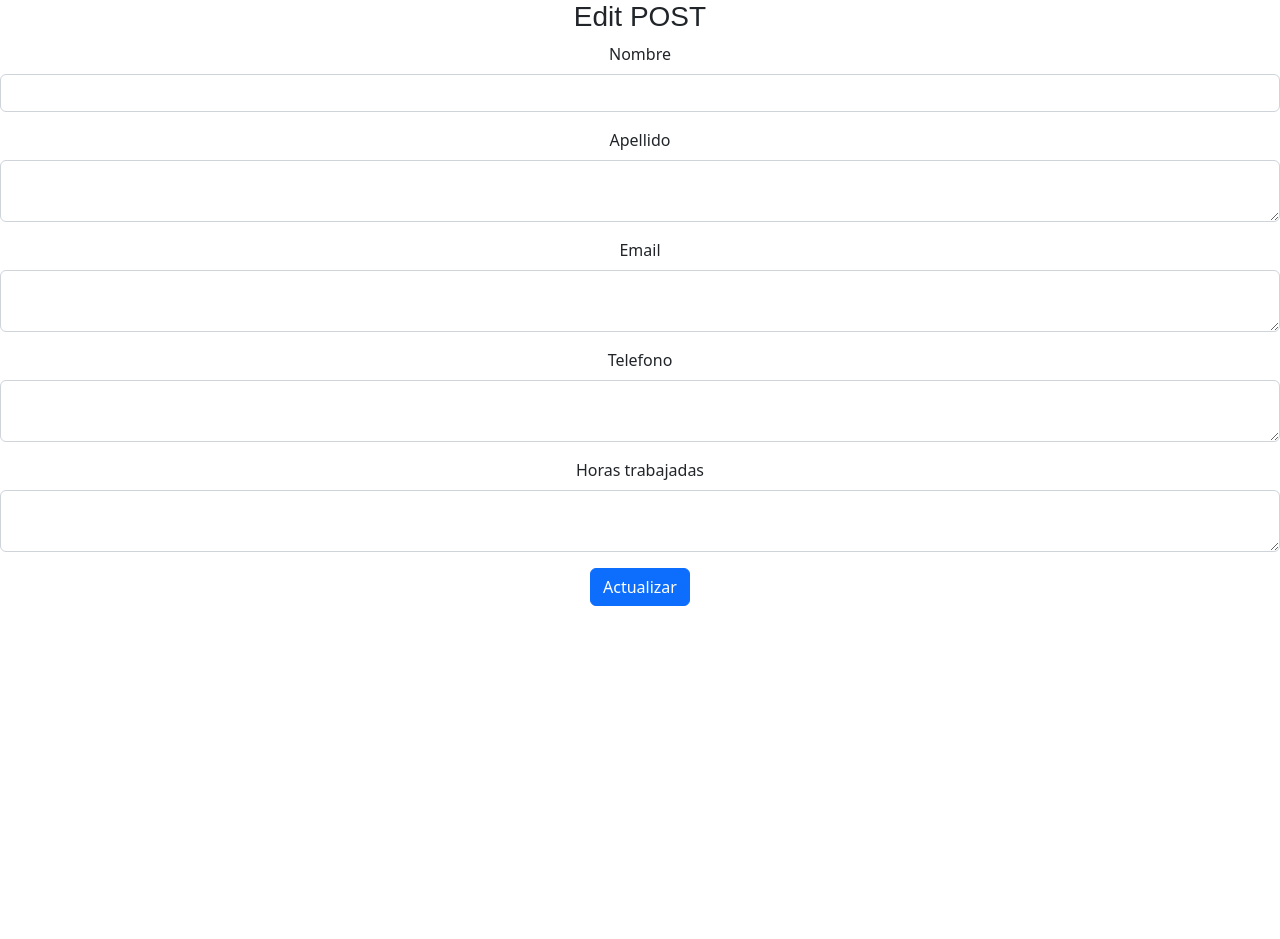
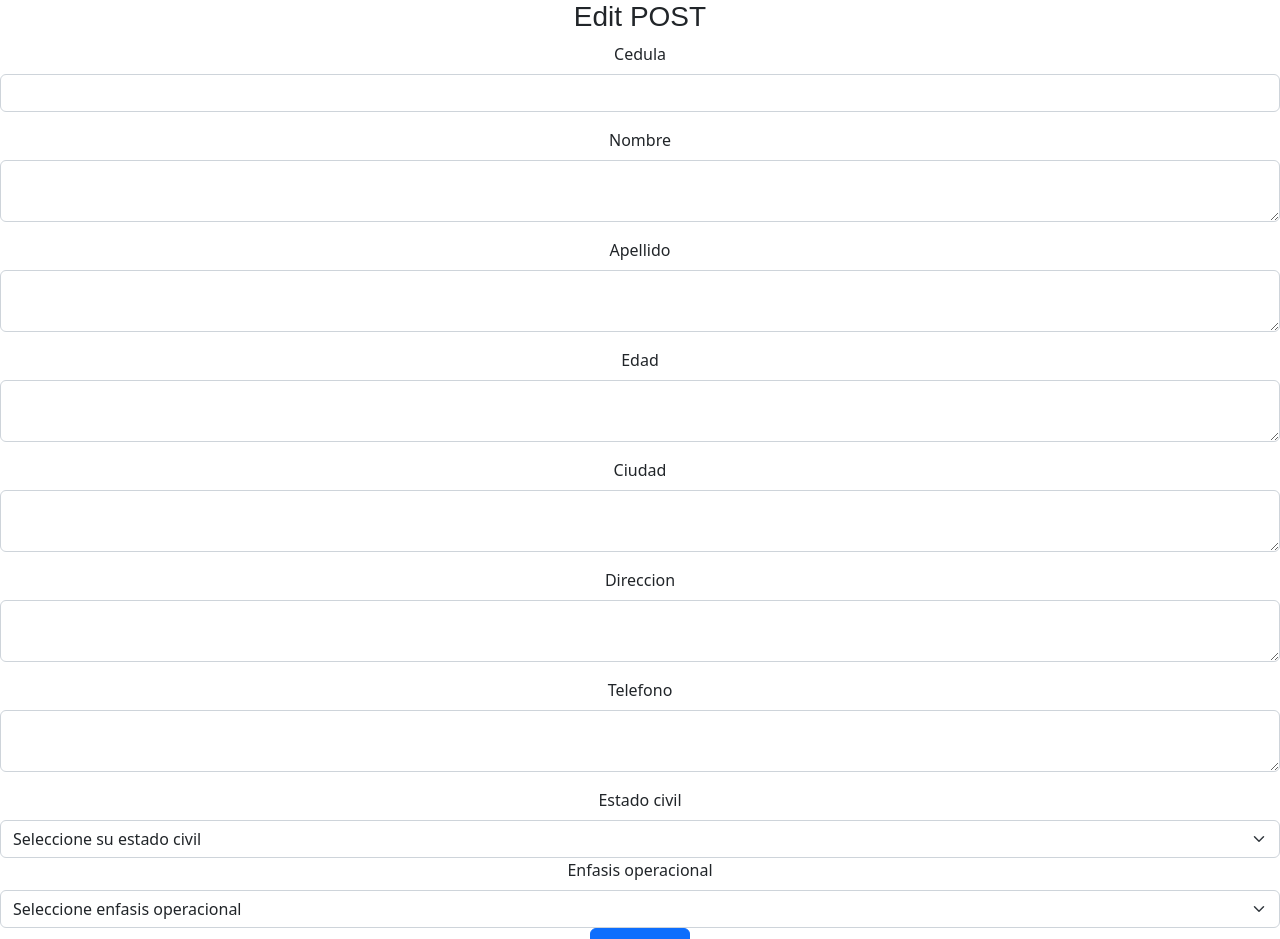
Before and after one commit to Johnhenao1999/front-end-markey, a React (Create React App) app: page /edit/1 in a window 1280 px wide. Shown: the top 939 px of the page. Before the commit the page ends 800 px from the top, so only its background shows below. Built offline with nearby package versions, Linux system fonts and the light colour scheme; no server answers.

Commit message:
Se realiza ajuste sobre el primer endpoint que es el de insertar un usuario, se crea ventana modal

```diff
--- a/src/usuarios/crearUsuarios.jsx
+++ b/src/usuarios/crearUsuarios.jsx
@@ -1,32 +1,56 @@
 import axios from 'axios'
 import { useState } from 'react'
 import { Link, useNavigate } from 'react-router-dom'
+import './usuarios.css'
 
 
 const URI = 'http://localhost:8000/holamundo/'
 
 const CompCreateUsuarios = () => {
-    const [nombre, setNombre] = useState('')
-    const [apellido, setApellido] = useState('')
-    const [email, setEmail] = useState('')
-    const [telefono, setTelefono] = useState('')
-    const [total_horas, setHorasTrabajadas] = useState('')
-    const [precio_hora, setPrecioHora] = useState('')
+    const [cedula, setCedula] = useState('');
+    const [nombre, setNombre] = useState('');
+    const [apellido, setApellido] = useState('');
+    const [ciudad, setCiudad] = useState('');
+    const [direccion, setDireccion] = useState('');
+    const [telefono, setTelefono] = useState('');
+    const [edad, setEdad] = useState('');
+    const [estado_civil, setEstadoCivil] = useState('');
+    const [enfasis_operacional, setEnfasisOperacional] = useState('');
+    const [showModal, setShowModal] = useState(false);
     const navigate = useNavigate();
 
     // Procedimiento para guardar ha un usuario
 
     const guardar = async (e) => {
-        e.preventDefault()
-        await axios.post(URI, { nombre: nombre, apellido: apellido, email: email, telefono: telefono, total_horas: total_horas, precio_hora: precio_hora })
-        navigate('/')
-    }
+        e.preventDefault();
+        await axios.post(URI, {
+            cedula,
+            nombre,
+            apellido,
+            ciudad,
+            direccion,
+            telefono,
+            edad,
+            estado_civil,
+            enfasis_operacional,
+        });
+        setShowModal(true);
+    };
     return (
         <div>
             <h3>Crear usuario</h3>
             <form onSubmit={guardar}>
                 <div className='cmp-container-crear-usuarios'>
                     <div>
+                        <label className='form-label'>Cedula</label>
+                        <input
+                            value={cedula}
+                            onChange={(e) => setCedula(e.target.value)}
+                            type="text"
+                            className='form-control'
+                        />
+                    </div>
+                    <div >
                         <label className='form-label'>Nombre</label>
                         <input
                             value={nombre}
@@ -35,7 +59,7 @@ const CompCreateUsuarios = () => {
                             className='form-control'
                         />
                     </div>
-                    <div >
+                    <div>
                         <label className='form-label'>Apellido</label>
                         <input
                             value={apellido}
@@ -45,10 +69,19 @@ const CompCreateUsuarios = () => {
                         />
                     </div>
                     <div>
-                        <label className='form-label'>Email</label>
+                        <label className='form-label'>Ciudad</label>
                         <input
-                            value={email}
-                            onChange={(e) => setEmail(e.target.value)}
+                            value={ciudad}
+                            onChange={(e) => setCiudad(e.target.value)}
+                            type="text"
+                            className='form-control'
+                        />
+                    </div>
+                    <div>
+                        <label className='form-label'>Direccion</label>
+                        <input
+                            value={direccion}
+                            onChange={(e) => setDireccion(e.target.value)}
                             type="text"
                             className='form-control'
                         />
@@ -63,29 +96,74 @@ const CompCreateUsuarios = () => {
                         />
                     </div>
                     <div>
-                        <label className='form-label'>Horas trabajadas</label>
+                        <label className='form-label'>Edad</label>
                         <input
-                            value={total_horas}
-                            onChange={(e) => setHorasTrabajadas(e.target.value)}
+                            value={edad}
+                            onChange={(e) => setEdad(e.target.value)}
                             type="text"
                             className='form-control'
                         />
                     </div>
                     <div>
-                        <label className='form-label'>Precio hora</label>
-                        <input
-                            value={precio_hora}
-                            onChange={(e) => setPrecioHora(e.target.value)}
-                            type="text"
-                            className='form-control'
-                        />
+                        <label className='form-label'>Estado civil</label>
+                        <select value={estado_civil} onChange={(e) => setEstadoCivil(e.target.value)} className='form-select'>
+                            <option value="">Seleccione su estado civil</option>
+                            <option value="Soltero">Soltero</option>
+                            <option value="Casado">Casado</option>
+                            <option value="Union Libre">Unión Libre</option>
+                        </select>
+                    </div>
+                    <div>
+                        <label className='form-label'>Enfasis operacional</label>
+                        <select value={enfasis_operacional} onChange={(e) => setEnfasisOperacional(e.target.value)} className='form-select'>
+                            <option value="">Seleccione enfasis operacional</option>
+                            <option value="Maquinaria plana">Maquinara plana</option>
+                            <option value="Collarin">Collarin</option>
+                            <option value="Filetiadora">Filetiadora</option>
+                        </select>
                     </div>
                 </div>
 
                 <button type='submit' className='btn btn-primary'>Guardar</button>
             </form>
+            {showModal && (
+                <div className="modal" tabIndex="-1" role="dialog">
+                    <div className="modal-dialog" role="document">
+                        <div className="modal-content">
+                            <div className="modal-header">
+                                <h5 className="modal-title">Usuario creado con éxito</h5>
+                                <button
+                                    type="button"
+                                    className="close"
+                                    onClick={() => {
+                                        setShowModal(false);
+                                        navigate('/mostrarUsuarios');
+                                    }}
+                                >
+                                    <span aria-hidden="true">&times;</span>
+                                </button>
+                            </div>
+                            <div className="modal-body">
+                                <p>El usuario se ha creado exitosamente.</p>
+                            </div>
+                            <div className="modal-footer">
+                                <button
+                                    type="button"
+                                    className="btn btn-primary"
+                                    onClick={() => {
+                                        setShowModal(false);
+                                        navigate('/mostrarUsuarios');
+                                    }}
+                                >
+                                    Aceptar
+                                </button>
+                            </div>
+                        </div>
+                    </div>
+                </div>
+            )}
         </div>
-    )
-}
+    );
+};
 
 export default CompCreateUsuarios;
--- a/src/usuarios/editarUsuarios.js
+++ b/src/usuarios/editarUsuarios.js
@@ -6,39 +6,51 @@ import { json, useNavigate, useParams } from "react-router-dom";
 const URI = 'http://localhost:8000/holamundo/'
 
 const CompEditarUsuarios = () => {
-    const [nombre, setNombre] = useState('')
-    const [apellido, setApellido] = useState('')
-    const [email, setEmail] = useState('')
-    const [telefono, setTelefono] = useState('')
-    const [total_horas, setHorasTrabajadas] = useState('')
+    const [cedula, setCedula] = useState('');
+    const [nombre, setNombre] = useState('');
+    const [apellido, setApellido] = useState('');
+    const [ciudad, setCiudad] = useState('');
+    const [direccion, setDireccion] = useState('');
+    const [telefono, setTelefono] = useState('');
+    const [edad, setEdad] = useState('');
+    const [estado_civil, setEstadoCivil] = useState('');
+    const [enfasis_operacional, setEnfasisOperacional] = useState('');
     const navigate = useNavigate()
-    const {id} = useParams()
+    const { id } = useParams()
 
     //procedimiento para actualizar
     const actualizar = async (e) => {
         e.preventDefault()
-        await axios.put(URI+id, {
+        await axios.put(URI + id, {
+            cedula: cedula,
             nombre: nombre,
             apellido: apellido,
-            email:email,
-            telefono:telefono,
-            total_horas:total_horas
+            ciudad: ciudad,
+            direccion: direccion,
+            telefono: telefono,
+            edad: edad,
+            estado_civil: estado_civil,
+            enfasis_operacional: enfasis_operacional
         })
-        navigate('/')
+        navigate('/mostrarUsuarios')
     }
 
-    useEffect( ()=>{
+    useEffect(() => {
 
         getBlogById()
-    },[])
+    }, [])
 
     const getBlogById = async () => {
-        const res = await axios.get(URI+id)
+        const res = await axios.get(URI + id)
+        setCedula(res.data[0].cedula)
         setNombre(res.data[0].nombre)
         setApellido(res.data[0].apellido)
-        setEmail(res.data[0].email)
+        setCiudad(res.data[0].ciudad)
+        setDireccion(res.data[0].direccion)
         setTelefono(res.data[0].telefono)
-        setHorasTrabajadas(res.data[0].total_horas)
+        setEdad(res.data[0].edad)
+        setEstadoCivil(res.data[0].estado_civil)
+        setEnfasisOperacional(res.data[0].enfasis_operacional)
     }
 
     return (
@@ -46,49 +58,85 @@ const CompEditarUsuarios = () => {
             <h3>Edit POST</h3>
             <form onSubmit={actualizar}>
                 <div className="mb-3">
-                <label className="form-label">Nombre</label>
+                    <label className="form-label">Cedula</label>
                     <input
-                    value={nombre}
-                    onChange={ (e)=> setNombre(e.target.value)}
+                        value={cedula}
+                        onChange={(e) => setCedula(e.target.value)}
                         type="text"
                         className="form-control"
                     />
                 </div>
                 <div className="mb-3">
-                <label  className="form-label">Apellido</label>
+                    <label className="form-label">Nombre</label>
                     <textarea
-                    value={apellido}
-                    onChange={ (e)=> setApellido(e.target.value)}
+                        value={nombre}
+                        onChange={(e) => setNombre(e.target.value)}
                         type="text"
                         className="form-control"
                     />
                 </div>
                 <div className="mb-3">
-                <label  className="form-label">Email</label>
+                    <label className="form-label">Apellido</label>
                     <textarea
-                    value={email}
-                    onChange={ (e)=> setEmail(e.target.value)}
+                        value={apellido}
+                        onChange={(e) => setApellido(e.target.value)}
                         type="text"
                         className="form-control"
                     />
                 </div>
                 <div className="mb-3">
-                <label  className="form-label">Telefono</label>
+                    <label className="form-label">Edad</label>
                     <textarea
-                    value={telefono}
-                    onChange={ (e)=> setTelefono(e.target.value)}
+                        value={edad}
+                        onChange={(e) => setEdad(e.target.value)}
                         type="text"
                         className="form-control"
                     />
                 </div>
                 <div className="mb-3">
-                <label  className="form-label">Horas trabajadas</label>
+                    <label className="form-label">Ciudad</label>
                     <textarea
-                    value={total_horas}
-                    onChange={ (e)=> setHorasTrabajadas(e.target.value)}
+                        value={ciudad}
+                        onChange={(e) => setCiudad(e.target.value)}
                         type="text"
                         className="form-control"
                     />
+                </div>
+                <div className="mb-3">
+                    <label className="form-label">Direccion</label>
+                    <textarea
+                        value={direccion}
+                        onChange={(e) => setDireccion(e.target.value)}
+                        type="text"
+                        className="form-control"
+                    />
+                </div>
+                <div className="mb-3">
+                    <label className="form-label">Telefono</label>
+                    <textarea
+                        value={telefono}
+                        onChange={(e) => setTelefono(e.target.value)}
+                        type="text"
+                        className="form-control"
+                    />
+                </div>
+                <div>
+                    <label className='form-label'>Estado civil</label>
+                    <select value={estado_civil} onChange={(e) => setEstadoCivil(e.target.value)} className='form-select'>
+                        <option value="">Seleccione su estado civil</option>
+                        <option value="Soltero">Soltero</option>
+                        <option value="Casado">Casado</option>
+                        <option value="Union Libre">Unión Libre</option>
+                    </select>
+                </div>
+                <div>
+                    <label className='form-label'>Enfasis operacional</label>
+                    <select value={enfasis_operacional} onChange={(e) => setEnfasisOperacional(e.target.value)} className='form-select'>
+                        <option value="">Seleccione enfasis operacional</option>
+                        <option value="Maquinaria plana">Maquinara plana</option>
+                        <option value="Collarin">Collarin</option>
+                        <option value="Filetiadora">Filetiadora</option>
+                    </select>
                 </div>
                 <button type="submit" className="btn btn-primary">Actualizar</button>
             </form>
--- a/src/usuarios/mostrarUsuarios.js
+++ b/src/usuarios/mostrarUsuarios.js
@@ -33,26 +33,30 @@ const CompShowUsuarios = () => {
                     <table className='table'>
                         <thead className='table-primary'>
                             <tr>
+                                <th>Cedula</th>
                                 <th>Nombre</th>
                                 <th>Apellido</th>
-                                <th>Email</th>
+                                <th>Edad</th>
+                                <th>Ciudad</th>
+                                <th>Direccion</th>
                                 <th>Telefono</th>
-                                <th>Horas trabajadas</th>
-                                <th>Precio hora</th>
-                                <th>Total a pagar</th>
-                                <th>Actions</th>
+                                <th>Estado civil</th>
+                                <th>Enfasis operacional</th>
+                                <th>Acciones</th>
                             </tr>
                         </thead>
                         <tbody>
                             { usuarios.map ( (usuario) => (
                                 <tr key={ usuario.id}>
+                                    <td> { usuario.cedula } </td>
                                     <td> { usuario.nombre } </td>
                                     <td> { usuario.apellido } </td>
-                                    <td> { usuario.email } </td>
+                                    <td> { usuario.edad } </td>
+                                    <td> { usuario.ciudad } </td>
+                                    <td> { usuario.direccion } </td>
                                     <td> { usuario.telefono } </td>
-                                    <td> { usuario.total_horas } </td>
-                                    <td> { usuario.precio_hora } </td>
-                                    <td> { usuario.total_horas * usuario.precio_hora} </td>
+                                    <td> { usuario.estado_civil } </td>
+                                    <td> { usuario.enfasis_operacional} </td>
                                     <td>
                                         <Link to={`/edit/${usuario.id}`} className='btn btn-info'><i className="fas fa-edit"></i></Link>
                                        <button onClick={ ()=>deleteUsuarios(usuario.id) } className='btn btn-danger'><i className="fas fa-trash-alt"></i></button>
--- /dev/null
+++ b/src/usuarios/usuarios.css
@@ -0,0 +1,63 @@
+.modal {
+    position: fixed;
+    top: 0;
+    left: 0;
+    z-index: 1050;
+    width: 100%;
+    height: 100%;
+    overflow: hidden;
+    outline: 0;
+    display: flex;
+    align-items: center;
+    justify-content: center;
+    background-color: rgba(0, 0, 0, 0.5);
+    display: block;
+  }
+
+  .modal-dialog {
+    position: relative;
+    width: auto;
+    margin: 0.5rem;
+    pointer-events: none;
+  }
+
+  .modal-content {
+    position: relative;
+    display: flex;
+    flex-direction: column;
+    width: 100%;
+    margin: 1.75rem auto;
+    pointer-events: auto;
+    background-color: #fff;
+    background-clip: padding-box;
+    border: 1px solid rgba(0, 0, 0, 0.2);
+    border-radius: 0.3rem;
+    outline: 0;
+  }
+
+  .modal-header {
+    display: flex;
+    align-items: center;
+    justify-content: space-between;
+    padding: 1rem;
+    border-bottom: 1px solid #dee2e6;
+  }
+
+  .modal-body {
+    position: relative;
+    flex: 1 1 auto;
+    padding: 1rem;
+  }
+
+  .modal-footer {
+    display: flex;
+    align-items: center;
+    justify-content: flex-end;
+    padding: 0.75rem;
+    border-top: 1px solid #dee2e6;
+  }
+
+  .modal-title {
+    margin-bottom: 0;
+    line-height: 1.5;
+  }
```
Lines whose indentation alone changed are shown as unchanged.
